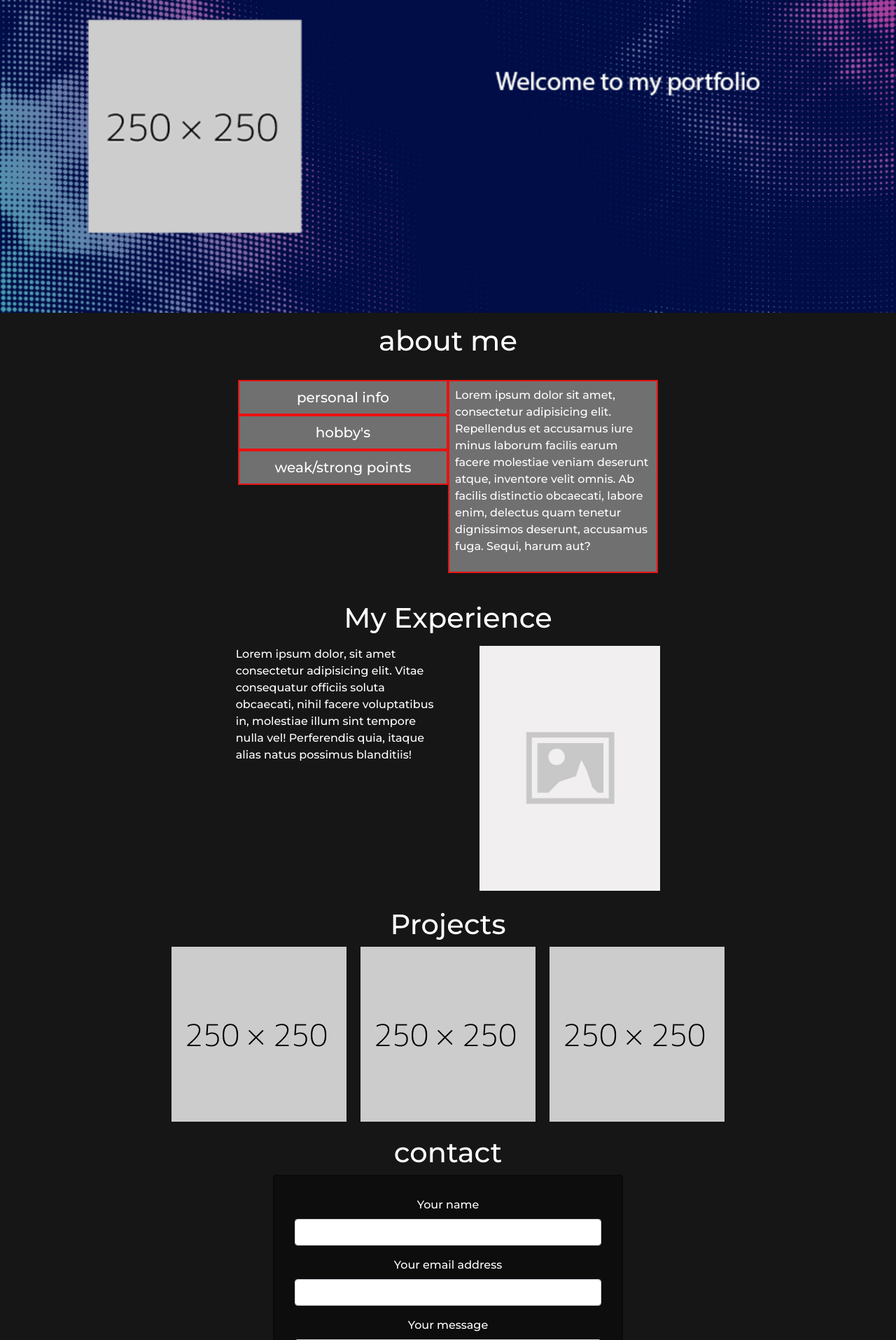
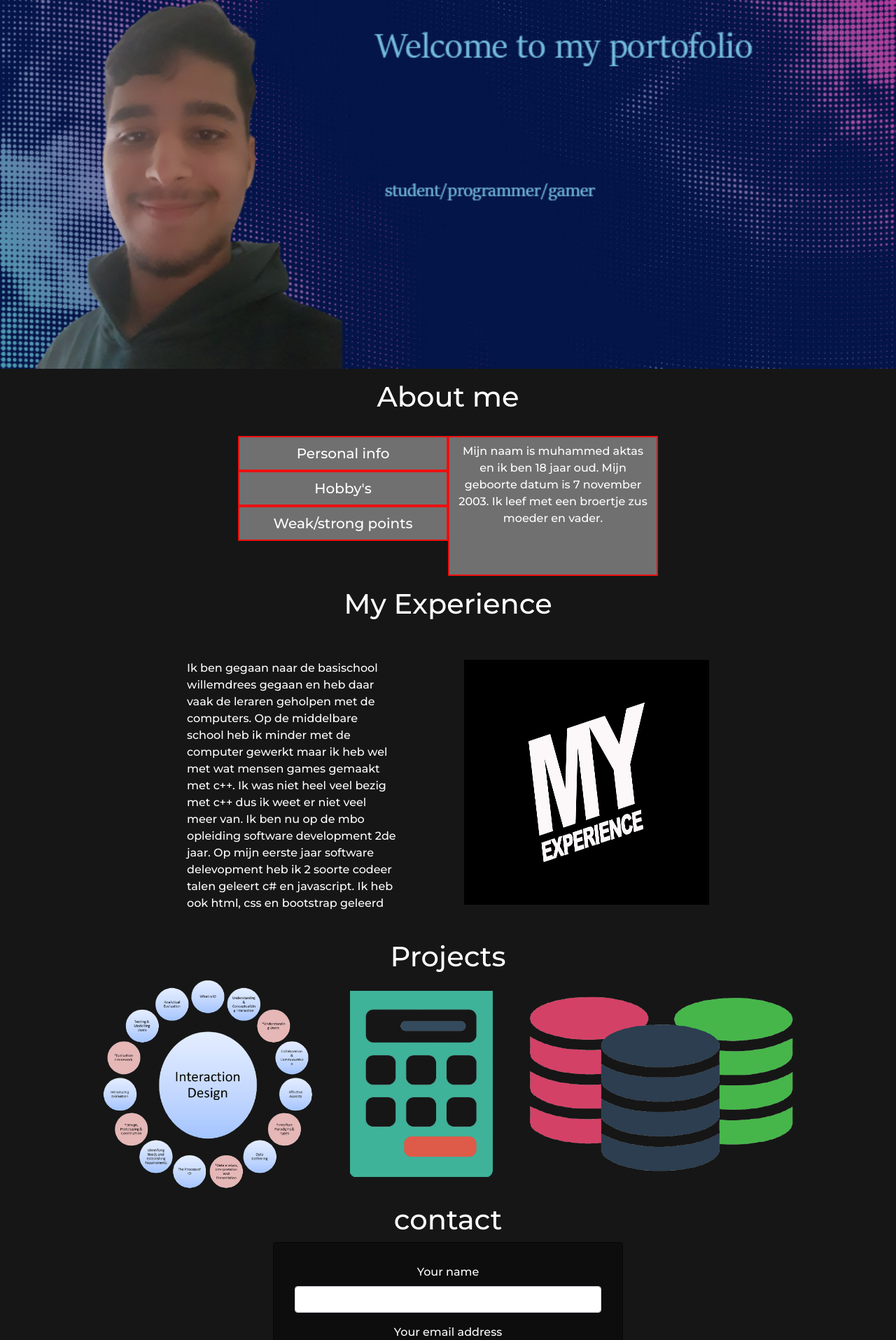
Before and after one commit to maktas11/muhammed, a PHP site: page / in a window 1280 px wide. Shown: the part 86-2001 px from the top of the page at 70% size. Run offline with PHP 8.4, Linux system fonts and the light colour scheme; some libraries are stand-ins or nearby versions.

Commit message:
Add files via upload

```diff
--- a/css/style.css
+++ b/css/style.css
@@ -15,7 +15,13 @@ main{
 nav {
     background-color: #141414;
 }
+.images{
+    text-align: center !important;
+}
 
+h2{
+    color: white;
+}
 .navbar-brand, .nav-item {
     text-decoration: none;
     font-size: 25px!important;
@@ -62,6 +68,7 @@ nav .darkmode i {
 .background, .background-img{
     max-width: 1440px;
     min-width: auto;
+    margin-top: 40px;
 }
 
 h1{
@@ -98,6 +105,7 @@ p{
     color:  white;
     font-size: 20px;
     font-weight: 500;
+    max-width: 300px;
 }
 
 .experience-tab-text {
@@ -113,6 +121,8 @@ p{
 .experience-text {
     max-width: 300px;
     min-width: auto;
+    height: 200px;
+    max-height: 200px;
     border: 2px solid  #ec1010;
     background-color: #707070;
 }
--- a/index.html
+++ b/index.html
@@ -50,36 +50,36 @@
     </div>
   </nav>
   <main class="toggle">
-    <div class="background mx-auto">
+    <div class="background mx-auto ">
       <img class="background-img w-100 h-auto"src="https://maktas11.github.io/muhammed/img/background.png"  alt="">
     </div>
     <div id="me" class="about-me mt-3">
-      <h1>about me</h1>
+      <h1>About me</h1>
     </div>
-    <div class="experience-info mx-auto d-md-flex d-block p-md-4">
+    <div class="experience-info mx-auto text-center d-md-flex d-block pt-md-4">
       <div class="experience-tab w-100 ms-auto pt-3 pt-md-0 mb-auto btn-group-vertical">
         <button class="button-info">
           <span>
-            personal info
+            Personal info
           </span>
         </button>
         <button class="button-hobby">
           <span>
-            hobby's
+            Hobby's
           </span>
         </button>
         <button class="button-points">
           <span>
-            weak/strong points
+            Weak/strong points
           </span>
         </button>
       </div>
-      <div class="experience-text me-auto p-2">
+      <div class="experience-text mx-md-0 mx-auto me-md-auto p-2">
         <div class="experience-tab-text">
           <p class="text">
-            Lorem ipsum dolor sit amet, consectetur adipisicing elit. Repellendus et accusamus iure minus laborum
-            facilis earum facere molestiae veniam deserunt atque, inventore velit omnis. Ab facilis distinctio
-            obcaecati, labore enim, delectus quam tenetur dignissimos deserunt, accusamus fuga. Sequi, harum aut?
+            Mijn naam is muhammed aktas en ik ben 18 jaar oud.
+            Mijn geboorte datum is 7 november 2003. Ik leef met een
+            broertje zus moeder en vader.
           </p>
         </div>
         </div>
@@ -87,37 +87,76 @@
     <div  id="exp" class="Experience mt-3">
       <h1>My Experience</h1>
     </div>
-    <div class="d-sm-flex mt-3">
-      <div class="xp ms-md-auto">
-        <p>Lorem ipsum dolor, sit amet consectetur adipisicing elit. Vitae consequatur officiis soluta obcaecati, nihil facere voluptatibus in, molestiae illum sint tempore nulla vel! Perferendis quia, itaque alias natus possimus blanditiis!</p>
+    <div class="d-lg-flex pt-5">
+      <div class="xp mx-auto mx-sm-auto mx-md-auto me-lg-5">
+        <p>Ik ben gegaan naar de basischool willemdrees gegaan en heb daar vaak de leraren geholpen met de computers. Op de middelbare school heb ik minder met de computer gewerkt maar
+          ik heb wel met wat mensen games gemaakt met c++. Ik was niet heel veel bezig met c++ dus ik weet er niet veel meer van. Ik ben nu op de mbo opleiding software development 2de
+          jaar. Op mijn eerste jaar software delevopment heb ik 2 soorte codeer talen geleert c# en javascript. Ik heb ook html, css en bootstrap geleerd
+        </p>
       </div>
-      <div class="mx-auto mx-sm-auto ms-lg-5 mx-md-auto p-lg-0">
-        <img src="img/placeholder.jpg" class="me-auto" alt="" height="350px">
+      <div class="pt-4 mx-auto mx-sm-auto ms-lg-5 mx-md-auto p-lg-0 text-center ">
+        <img src="img/experience.jpg" class="me-auto" alt="" height="350px" width="350px">
       </div>
     </div>
+
     <div class="projects mt-4">
       <h1>Projects</h1>
     </div>
     <div id="proj" class="project-img text-center">
-      <img src="img/placeholder.png" alt="" class="myBtn">
-      <img src="img/placeholder.png" alt="" class="myBtn1 px-3">
-      <img src="img/placeholder.png" alt="" class="myBtn2">
-      <div class="myModal modal">
+      <img src="img/interaction-design.png" alt="" class="myBtn" width="300px">
+      <img src="img/Icoon_rekentool.png" alt="" class="myBtn1 px-5" width="300px">
+      <img src="img/database.png" alt="" class="myBtn2" height="250px">
+      <div class="myModal modal ">
         <div class="modal-content">
           <span class="close">&times;</span>
-          <p class="inside">Lorem ipsum dolor sit amet, consectetur adipisicing elit. Asperiores obcaecati quas hic recusandae laudantium magni consequatur culpa suscipit voluptatum modi nemo assumenda consequuntur, iste, accusantium repellat. Iste totam eius atque.</p>
+          <h1>Interaction-design</h1>
+          <p class="inside">Voor interaction-design moesten we een pagina maken met javascript dat je gemotiveerd maakt. Wij hebben een carousel website gemaakt met memes and motivational quotes</p>
+          <img src="img/interaction-desgin-page.png" class="mx-auto" alt="" height="500px" width="700px">
+          <img src="img/interaction-desgin-quotes.png"  class="mx-auto" height="500px" width="700px" alt="">
+          <img src="img/carousel.png" height="500px"  class="mx-auto" width="700px"  alt="">
         </div>
       </div>
         <div class="myModal1 modal">
           <div class="modal-content">
             <span class="close1">&times;</span>
-            <p class="inside">Lorem ipsum dolor sit amet consectetur, adipisicing elit. Illum doloribus quidem obcaecati quibusdam minima, eos dolorum ipsum minus distinctio facilis saepe repellat facere repudiandae sed, fugit iste blanditiis optio temporibus? </p>
+            <h1>rekentool</h1>
+            <p class="inside">Voor ons project moesten we een rekentool maken. We mochten niet een makkelijke rekentool maken wat alleen 1+1 doet, ik had dus een celsius naar farenheit converter gemaakt</p>
+            <div class="me">
+              <h2>Fahrenheit Converter</h2>
+              <p>
+                van Fahrenheit naar Celcius
+              </p>
+                <p>
+                  <label>Fahrenheit</label>
+                  <input class="inputFahrenheit" type="number" placeholder="Fahrenheit" oninput="temperatureConverter(this.value)" onchange="temperatureConverter(this.value)">
+                </p>
+                <p>Celcius: <span class="outputCelcius"></span></p>
+              <h2>Celcius Converter</h2>
+              <p>van Celcius naar Fahrenheit</p>
+              <p>
+                <label>Celcius</label>
+                <input class="inputCelcius" type="number" placeholder="Celcius" oninput="temperatureConverter2(this.value)" onchange="temperatureConverter2(this.value)">
+               </p>
+              <p>Fahrenheit: <span class="outputFarenheit"></span></p>
+             </div>
+            </div>
+          <script src="js/index.js"></script>
+        </body>
+        </html>
           </div>
           </div>
           <div class="myModal2 modal">
             <div class="modal-content">
-              <span class="close2">&times;</span>
-              <p class="inside">Lorem ipsum, dolor sit amet consectetur adipisicing elit. Ullam amet numquam dolorum provident nihil suscipit vitae, voluptatem, porro error consectetur quidem magni omnis illo mollitia repellendus accusamus! Esse, in reiciendis? </p>
+              <span class="close2 mx-auto">&times;</span>
+              <h1>healthone</h1>
+              <p class="inside text-center">
+                Wij moesten voor een "client" een website maken dat healthone heette. De pagina gaat over een gym. Tijdens het maken van de pagina moesten we veel dingen
+                oproepen uit een database zoals: namen, plaatjes, descriptions en id's.
+              </p>
+                <img src="img/front.PNG" alt="" class="mx-auto"  height="500px" width="900px">
+                <img src="img/cata.PNG" alt="" class="mx-auto"  height="500px" width="900px">
+                <img src="img/contact.PNG" alt="" class="mx-auto"  height="500px" width="900px">
+                <img src="img/local.PNG" alt="" class="mx-auto"  height="500px" width="900px">
             </div>
           </div>
       </div>
--- a/js/main.js
+++ b/js/main.js
@@ -7,19 +7,19 @@ const theme = document.querySelector(".bx1")
 
 if (buttonInfo) {
     buttonInfo.addEventListener("click", function() {
-        text.innerHTML = "my name is oefewewewe anyetwewewe oegwe moegwe asas";
+        text.innerHTML = "mijn naam is muhammed aktas en ik ben 18 jaar oud. mijn geboorte datum is 7 november 2003. ik leef met een broertje zus moeder en vader.";
     })
 }
 
   if (buttonHobby) {
     buttonHobby.addEventListener("click", function() {
-        text.innerHTML = "im a gamer thats it i do everything that i can";
+        text.innerHTML = "mijn hobby's zijn sporten programmeren en gamen. ik ga vaak naar de gym en ik werk vaak aan mijn huiswerk/portofolio";
     })
 }
 
   if (buttonPoints) {
     buttonPoints.addEventListener("click", function() {
-        text.innerHTML = "i do everything imaginable in this universe";
+        text.innerHTML = "mijn sterke punten zijn dat ik altijd mijn werk af heb en dat ik goed met mensen om kaan gaan/werken. mijn zwakke punten zijn dat ik vaak alles perfect wil en dat ik vaak werk snel af wil.";
     })
 }
 if(theme){
@@ -76,3 +76,12 @@ window.onclick = function(event) {
     modal2.style.display = "none";
   }
 }
+function temperatureConverter(valNum) {
+  valNum = parseFloat(valNum);
+ document.querySelector(".outputCelcius").innerHTML=(valNum-32)/1.8;
+}
+
+function temperatureConverter2(valNum2) {
+  valNum2 = parseFloat(valNum2);
+  document.querySelector(".outputFarenheit").innerHTML=(valNum2*1.8)+32;
+}
```
Also changed, not shown: img/Icoon_rekentool.png (added), img/Logo-Health-One.png (added), img/aktas.jpg (added), img/background.png, img/carousel.png (added), img/cata.PNG (added), img/contact.PNG (added), img/database.png (added), img/experience.jpg (added), img/interaction-desgin-page.png (added), img/interaction-design.png (added), img/local.PNG (added), 2 other files.
